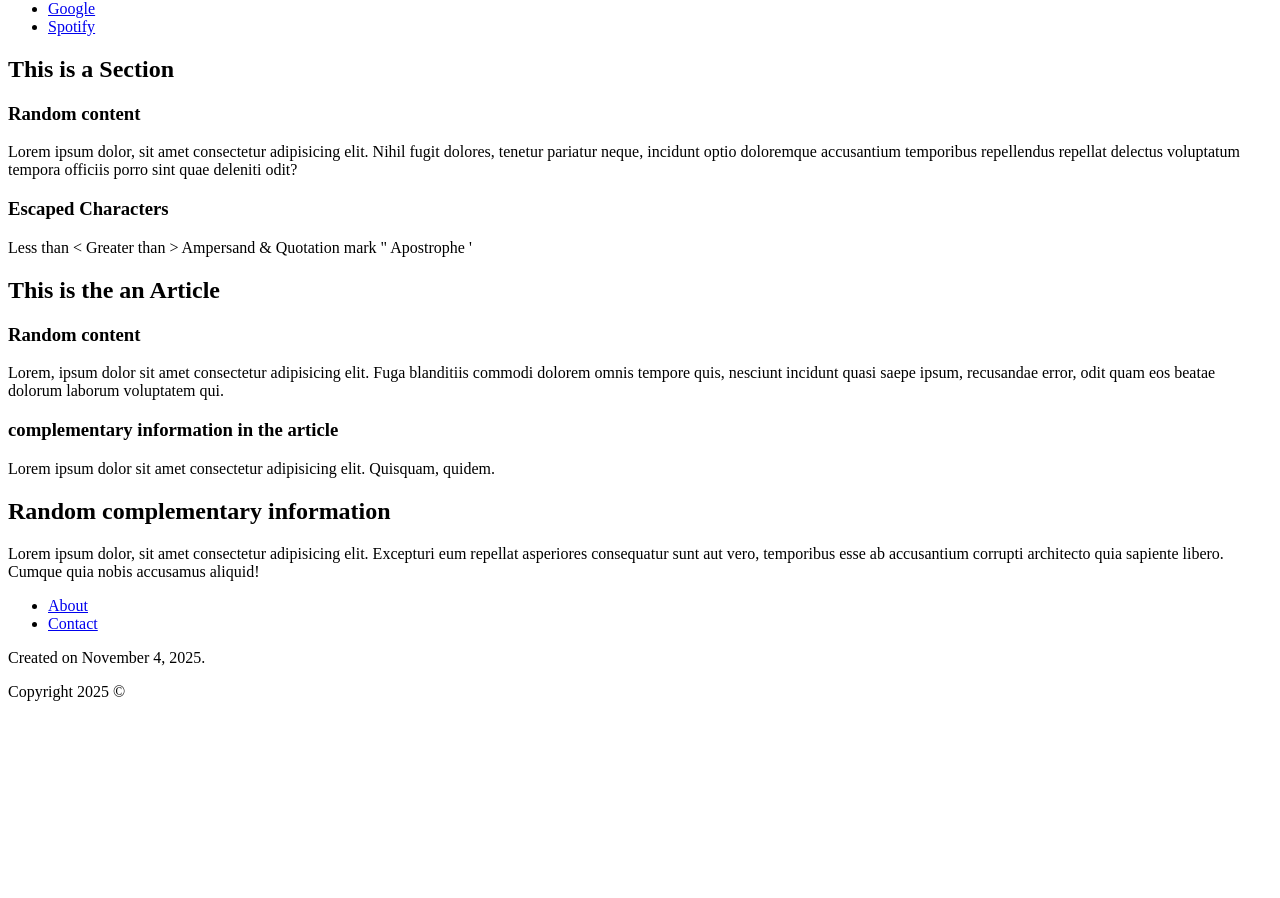
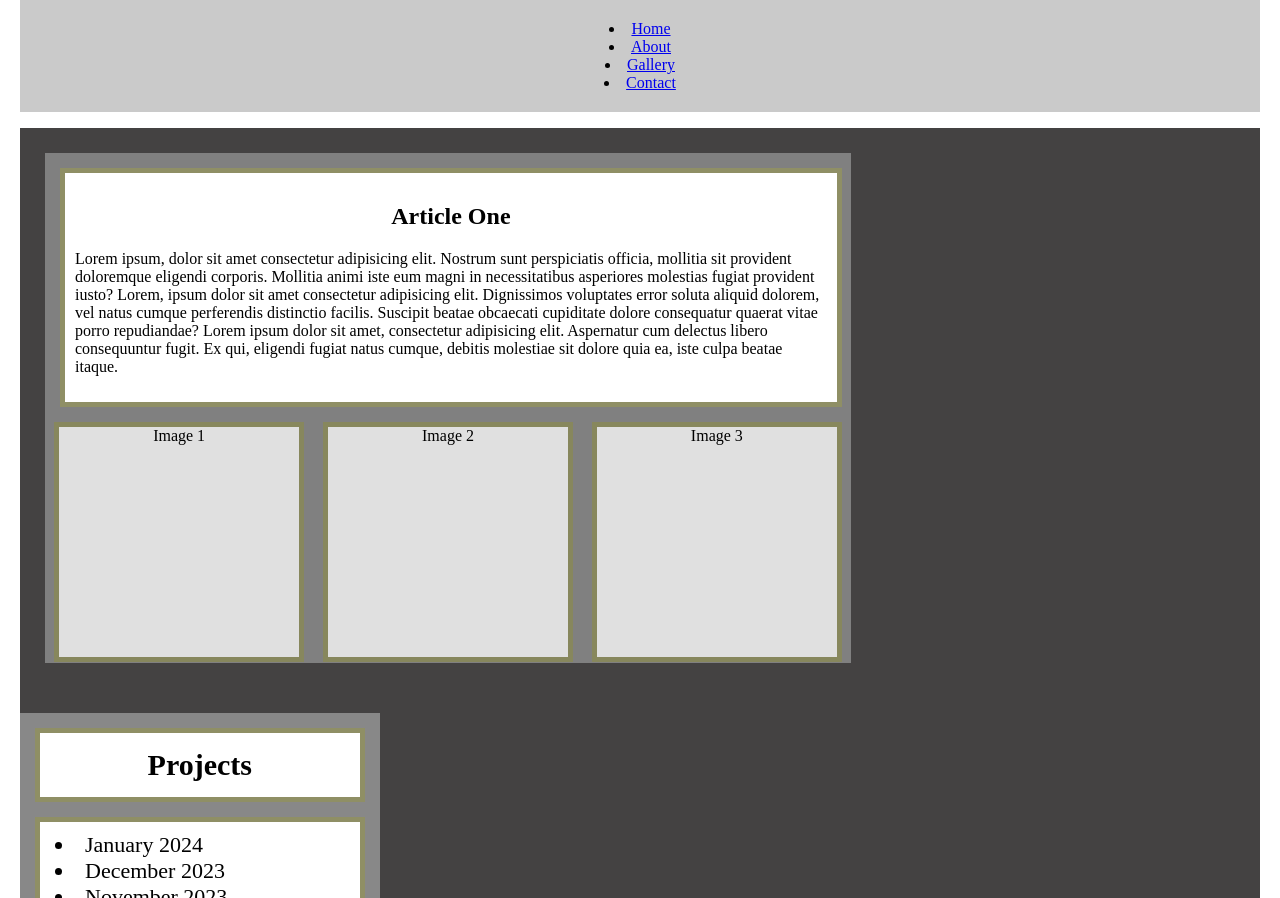
Before and after one commit to Javier0311/basic-html-css-example, a plain HTML site: page index.html in a window 1280 px wide. Shown: the part 98-996 px from the top of the page. Before the commit the page ends 815 px from the top, so only its background shows below. Drawn offline with Linux system fonts and the light colour scheme.

Commit message:
Edit index.html and add styles.css
Day 6 Assignment 1 Part 4/4 - Basic CSS Styling

```diff
--- a/index.html
+++ b/index.html
@@ -3,58 +3,53 @@
 <head>
     <meta charset="UTF-8">
     <meta name="viewport" content="width=device-width, initial-scale=1.0">
-        <title>Document</title>
+    <title>My Web Site</title>
+    <link rel="stylesheet" href="styles.css">
 </head>
+
 <body>
-        <!-- This is the header -->
     <header>
-            <h1>This is the Title</h1>
+        <h1>
+            PAGE TITLE
+        </h1>
+        <nav>
+            <ul class="nav_header">
+                <li><a href="#home">Home</a></li>
+                <li><a href="#about">About</a></li>
+                <li><a href="#contact">Gallery</a></li>
+                <li><a href="#contact">Contact</a></li>
+            </ul>
     </header>
-        <!-- This is my Primary Navigation -->
-        <nav aria-label="Primary Navigation">
-            <ul>
-                <li><a href=https://www.youtube.com target="_blank">Youtube</a></li>
-                <li><a href=https://www.google.com target="_blank">Google</a></li>
-                <li><a href=https://open.spotify.com target="_blank">Spotify</a></li>
-            </ul>
-        </nav>
-        <!-- Main Content on the Page -->
+
     <main>
-            <section>
-                <h2>This is a Section</h2>
-                <h3>Random content </h3>
-                <p>Lorem ipsum dolor, sit amet consectetur adipisicing elit. Nihil fugit dolores, tenetur pariatur neque, incidunt optio doloremque accusantium temporibus repellendus repellat delectus voluptatum tempora officiis porro sint quae deleniti odit?</p>
+        <article>
+            <div class="article_section">
+                <h2 style="text-align: center;">
+                Article One
+                </h2>
+                <p>Lorem ipsum, dolor sit amet consectetur adipisicing elit. Nostrum sunt perspiciatis officia, mollitia sit provident doloremque eligendi corporis. Mollitia animi iste eum magni in necessitatibus asperiores molestias fugiat provident iusto? Lorem, ipsum dolor sit amet consectetur adipisicing elit. Dignissimos voluptates error soluta aliquid dolorem, vel natus cumque perferendis distinctio facilis. Suscipit beatae obcaecati cupiditate dolore consequatur quaerat vitae porro repudiandae? Lorem ipsum dolor sit amet, consectetur adipisicing elit. Aspernatur cum delectus libero consequuntur fugit. Ex qui, eligendi fugiat natus cumque, debitis molestiae sit dolore quia ea, iste culpa beatae itaque.</p>
+            </div>
 
-                <h3>Escaped Characters</h3>
-                <p>Less than &lt; Greater than &gt; Ampersand &amp; Quotation mark &quot; Apostrophe &#39;</p>
-            </section>
-            <article>
-                <h2>This is the an Article</h2>
-                <h3>Random content</h3>
-                <p>Lorem, ipsum dolor sit amet consectetur adipisicing elit. Fuga blanditiis commodi dolorem omnis tempore quis, nesciunt incidunt quasi saepe ipsum, recusandae error, odit quam eos beatae dolorum laborum voluptatem qui.</p>
+            <div id="align">
+                <div class="image_placeholder">Image 1</div>
+                <div class="image_placeholder">Image 2</div>
+                <div class="image_placeholder">Image 3</div>
+            </div>
+        </article>
 
         <aside>
-                    <h3>complementary information in the article</h3>
-                    <p>Lorem ipsum dolor sit amet consectetur adipisicing elit. Quisquam, quidem.</p>
-                </aside>
-            </article>
-            <!-- complementary information outside the article -->
-            <aside>
-                <h2>Random complementary information</h2>
-                <p>Lorem ipsum dolor, sit amet consectetur adipisicing elit. Excepturi eum repellat asperiores consequatur sunt aut vero, temporibus esse ab accusantium corrupti architecto quia sapiente libero. Cumque quia nobis accusamus aliquid!</p>
+            <h2 class="title_h2_aside">Projects</h2>
+
+            <ul class="ul_aside">
+                <li>January 2024</li>
+                <li>December 2023</li>
+                <li>November 2023</li>
+                <li>October 2023</li>
+                <li>September 2023</li>
         </aside>
     </main>
-        <!-- Footer section of the page -->
     <footer>
-            <nav aria-label="secondary Navigation">
-                <ul>
-                    <li><a href="About link" >About</a></li>
-                    <li><a href="Contact link" >Contact</a></li>
-                </ul>
-            </nav>
-            <!-- Date when was created the page -->
-            <p>Created on <time datetime="2025-11-04">November 4, 2025</time>.</p>
-            <p>Copyright 2025 &copy;</p>
+        <p>&copy; 2024 My Webpage &#124; <a href="#">Privacy Policy</a></p>
     </footer>
 </body>
 </html>
--- /dev/null
+++ b/styles.css
@@ -0,0 +1,99 @@
+*,
+*::before,
+*::after {
+    box-sizing: border-box;
+}
+body{
+    margin: 20px;
+    padding: 0;
+}
+h1{
+    background-color: rgba(117, 117, 117, 0.718);
+    padding: 20px;
+    margin-bottom: 0px;
+    text-align: center;
+}
+ul{
+    list-style-position: inside;
+}
+.nav_header {
+    text-align: center;
+    background-color: rgb(202, 202, 202);
+    margin-top: 0px;
+    padding: 20px 0px 20px 0px;
+}
+main{
+    background-color: rgb(68, 66, 66);
+
+}
+article{
+    margin: 25px;
+    display: inline-block;
+    width: 65%;
+    height: 510px;
+    background-color: gray;
+}
+.article_section{
+    width: 97%;
+    background-color: white;
+    border: 5px solid rgba(103, 103, 45, 0.734);
+    padding: 10px;
+    margin: 15px;
+}
+
+#align {
+    text-align: center;
+}
+.image_placeholder {
+    width: 31%;
+    height: 15em;
+    margin-left: 7.5px;
+    margin-right: 7.5px;
+    border: 5px solid rgba(103, 103, 45, 0.734);
+    display: inline-block;
+    background-color: #e0e0e0;
+    text-align: center;
+    vertical-align: center;
+
+}
+aside{
+
+    background-color: rgb(136, 136, 136);
+    display: inline-block;
+    width: 29%;
+    height: 510px;
+    vertical-align: top;
+    margin: 25px 25px 25px 0px;
+}
+
+.title_h2_aside{
+    font-size: 30px;
+    font: bold;
+    background-color: white;
+    margin: 15px;
+    border: 5px solid rgba(103, 103, 45, 0.734);
+    text-align: center;
+    padding: 15px;
+}
+
+.ul_aside{
+    font-size: 22px;
+    background-color: white;
+    border: 5px solid rgba(103, 103, 45, 0.734);
+    margin: 15px;
+    padding-left: 15px;
+    padding-top: 10px;
+    height: 387px;
+}
+
+footer{
+    margin-top: 20px;
+    background-color: rgb(202, 202, 202);
+    text-align: center;
+    padding: 30px 10px 5px 10px;
+
+}
+a:active, a:visited {
+    color: black;
+    text-decoration: none;
+}
```
Lines whose indentation alone changed are shown as unchanged.
